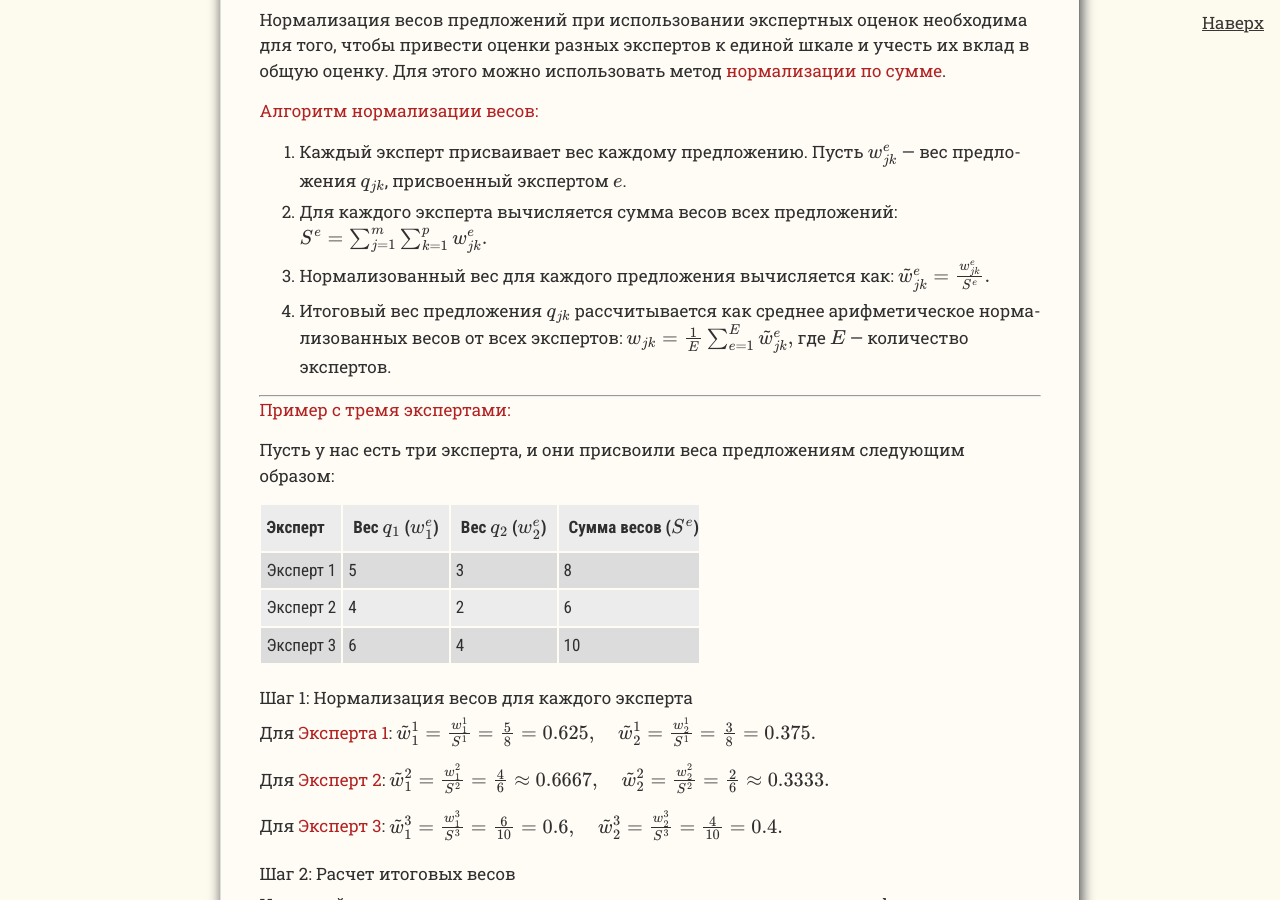
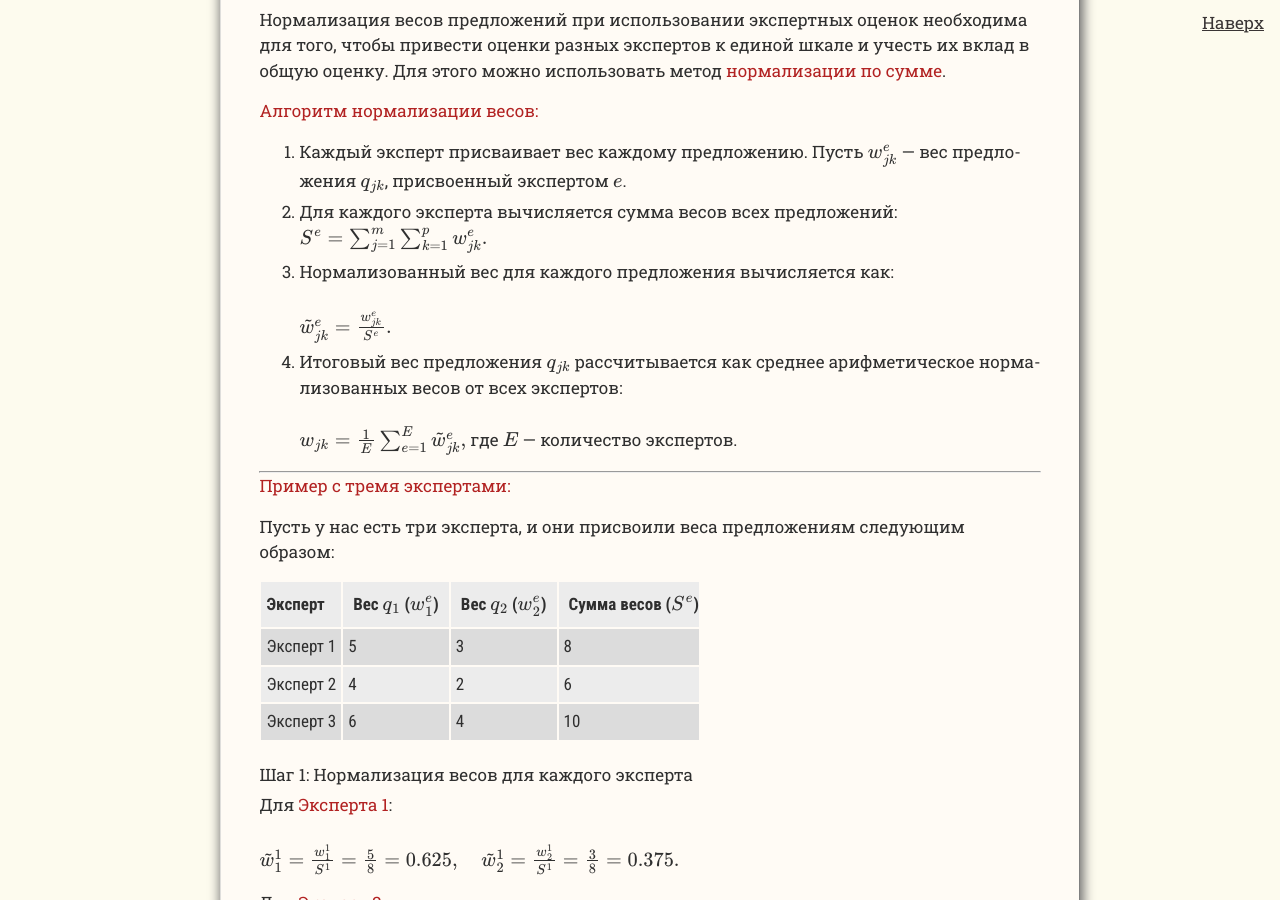
Before and after one commit to SergSi/land-use-art, a Jekyll site: the page built from _posts/2025-03-05-ves.md, in a window 1280 px wide and 900 px high, scrolled down 1203 px. Built offline with Jekyll 4.4.1, drawn with Linux system fonts in a browser that asks for light colours; some web fonts are replaced.

Commit message:
Update 2025-03-05-ves.md

```diff
--- a/_posts/2025-03-05-ves.md
+++ b/_posts/2025-03-05-ves.md
@@ -33,12 +33,12 @@ class: methods
    S^e = \sum_{j=1}^m \sum_{k=1}^p w_{jk}^e.
    $$
 
-3. Нормализованный вес для каждого предложения вычисляется как:
+3. Нормализованный вес для каждого предложения вычисляется как:<br><br>
    $$
    \tilde{w}_{jk}^e = \frac{w_{jk}^e}{S^e}.
    $$
 
-4. Итоговый вес предложения $$ q_{jk} $$ рассчитывается как среднее арифметическое нормализованных весов от всех экспертов:
+4. Итоговый вес предложения $$ q_{jk} $$ рассчитывается как среднее арифметическое нормализованных весов от всех экспертов:<br><br>
    $$
    w_{jk} = \frac{1}{E} \sum_{e=1}^E \tilde{w}_{jk}^e,
    $$
@@ -58,19 +58,19 @@ class: methods
 
 #### Шаг 1: Нормализация весов для каждого эксперта
 
-Для **Эксперта 1**:
+Для **Эксперта 1**:<br><br>
 $$
 \tilde{w}_1^1 = \frac{w_1^1}{S^1} = \frac{5}{8} = 0.625, \quad \tilde{w}_2^1 = \frac{w_2^1}{S^1} = \frac{3}{8} = 0.375.
 $$
 
 
-Для **Эксперт 2**:
+Для **Эксперт 2**:<br><br>
 $$
 \tilde{w}_1^2 = \frac{w_1^2}{S^2} = \frac{4}{6} \approx 0.6667, \quad \tilde{w}_2^2 = \frac{w_2^2}{S^2} = \frac{2}{6} \approx 0.3333.
 $$
 
 
-Для **Эксперт 3**:
+Для **Эксперт 3**:<br><br>
 $$
 \tilde{w}_1^3 = \frac{w_1^3}{S^3} = \frac{6}{10} = 0.6, \quad \tilde{w}_2^3 = \frac{w_2^3}{S^3} = \frac{4}{10} = 0.4.
 $$
@@ -79,13 +79,13 @@ $$
 
 Итоговый вес для каждого предложения вычисляется как среднее арифметическое нормализованных весов от всех экспертов:
 
-Для предложения $$ q_1 $$:
+Для предложения $$ q_1 $$:<br><br>
 $$
 w_1 = \frac{\tilde{w}_1^1 + \tilde{w}_1^2 + \tilde{w}_1^3}{3} = \frac{0.625 + 0.6667 + 0.6}{3} \approx \frac{1.8917}{3} \approx 0.6306.
 $$
 
 
-Для предложения $$ q_2 $$:
+Для предложения $$ q_2 $$:<br><br>
 $$
 w_2 = \frac{\tilde{w}_2^1 + \tilde{w}_2^2 + \tilde{w}_2^3}{3} = \frac{0.375 + 0.3333 + 0.4}{3} \approx \frac{1.1083}{3} \approx 0.3694.
 $$
```
